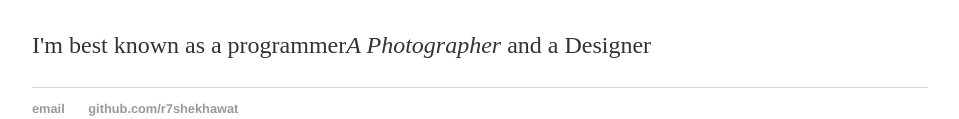
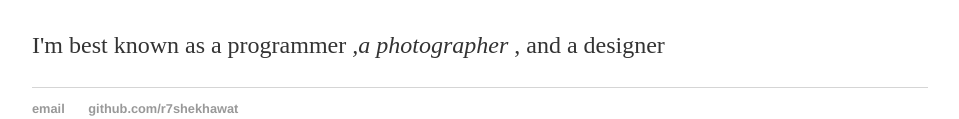
Before and after one commit to r7shekhawat/r7shekhawat.github.io, a plain HTML site: page index.html in a window 1280 px wide. Shown: the part 168-287 px from the top of the page, without its empty margins (160-1119 px from the left). Drawn offline with Linux system fonts and the light colour scheme.

Commit message:
Update index.html
text changes in info about  me

```diff
--- a/index.html
+++ b/index.html
@@ -16,7 +16,7 @@
 		<div class="container">
     		<div class="blurb">
         		<h1>Hi there, I'm Ravinder pratap!</h1>
-				<p>I'm best known as a programmer<em>A Photographer</em> and a Designer </p>
+				<p>I'm best known as a programmer<em> ,a photographer</em> , and a designer </p>
     		</div><!-- /.blurb -->
 		</div><!-- /.container -->
 		<footer>
```
